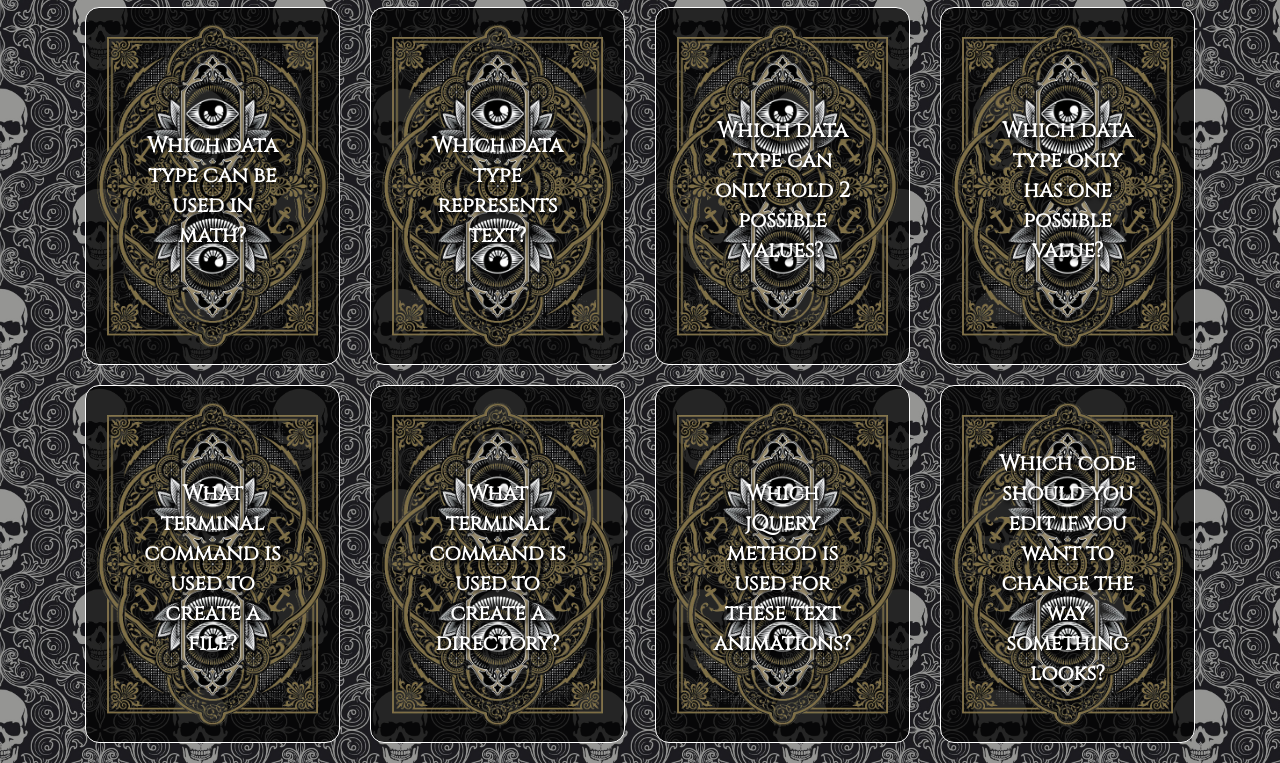
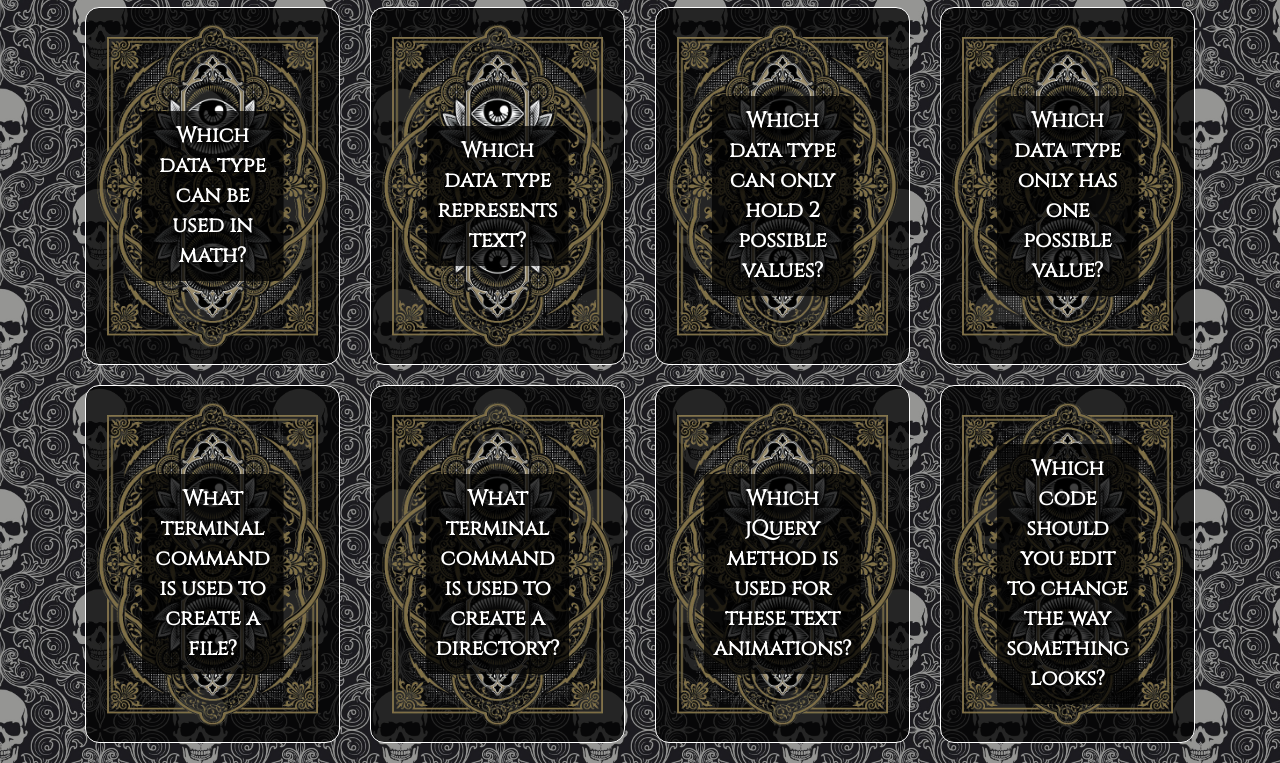
Before and after one commit to joepritch/flashcards, a plain HTML site: page index.html in a window 1280 px wide. Shown: the part 272-1035 px from the top of the page. Drawn offline with Linux system fonts and the light colour scheme.

Commit message:
add background color to text for easier reading

```diff
--- a/css/styles.css
+++ b/css/styles.css
@@ -50,7 +50,19 @@ button  {
   background-color: black;
   border-color: white;
 }
+.lighttheme .cardtext {
+  background-color: rgba(255, 255, 255, 0.75);
+  border-color: rgba(255, 255, 255, 0);
+}
+.darktheme .cardtext  {
+  background-color: rgba(0, 0, 0, 0.75);
+  border-color: rgba(0, 0, 0, 0);
+
+}
 .cardtext {
+  border: solid 10px;
+  border-radius: 5px;
+  border-bottom: 0px;
   font-size: 150%;
   text-align: center;
   position: absolute;
--- a/index.html
+++ b/index.html
@@ -104,7 +104,7 @@
           <div class="well">
             <div id="eighthcard">
               <div class="cardtext">
-                <p id=eighthquestion>Which code should you edit if you want to change the way something looks?</p>
+                <p id=eighthquestion>Which code should you edit to change the way something looks?</p>
                 <p id=eighthanswer>CSS</p>
               </div>
               <img class=darkcard src="img/cardbackdark.png" alt="a dark-themed card back" width=100%>
```
